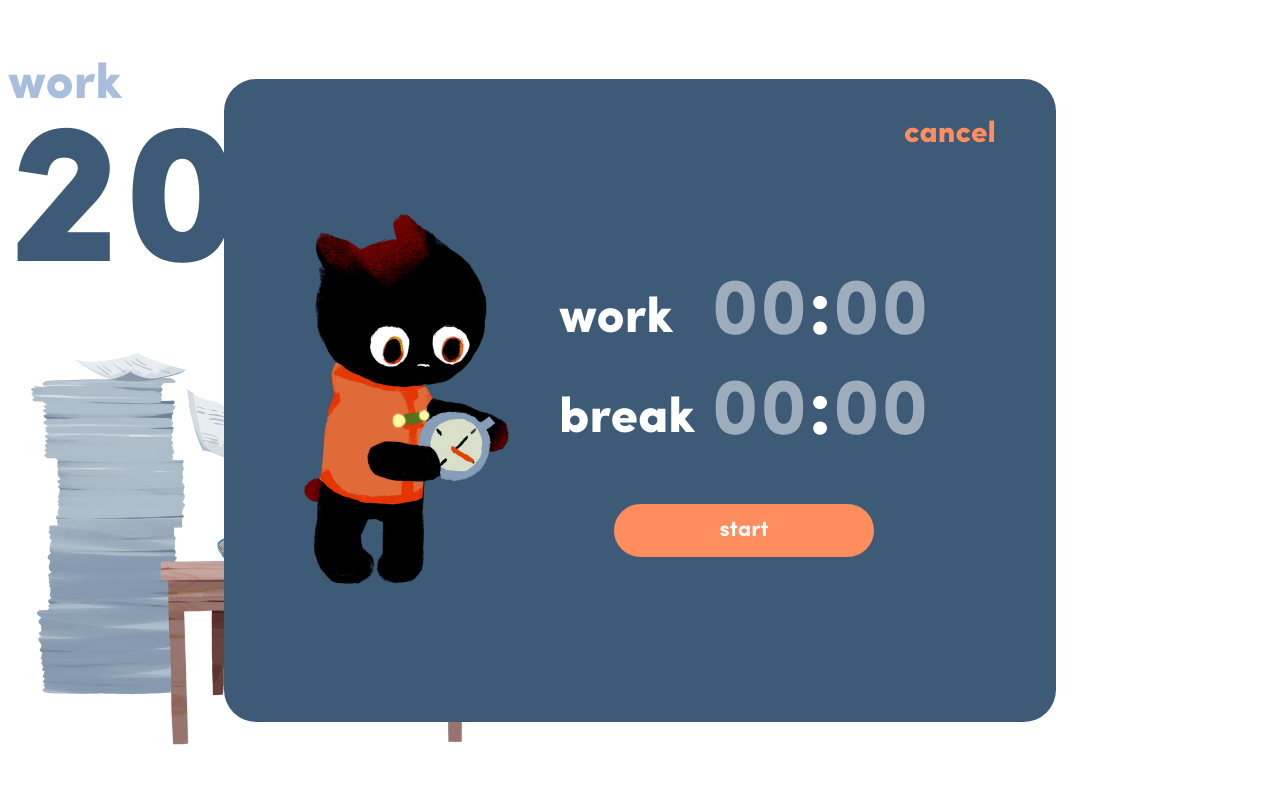
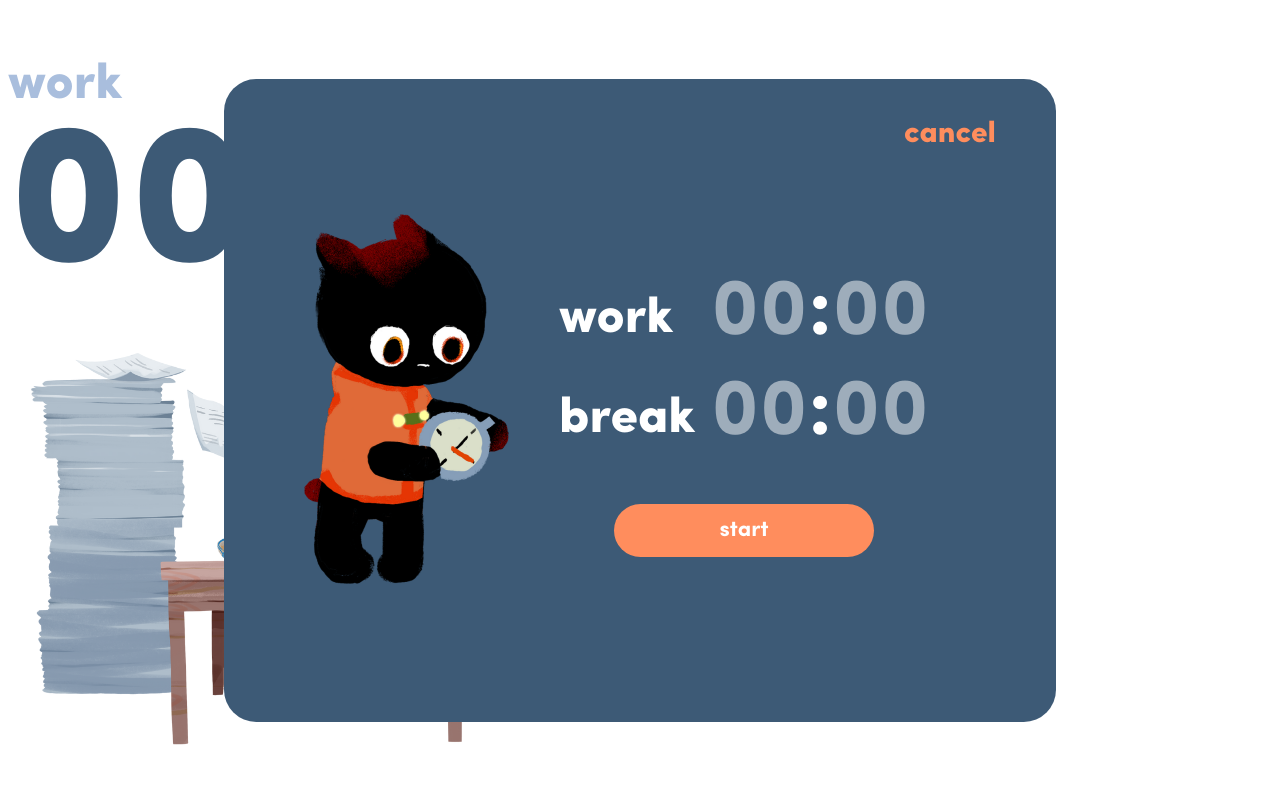
Before and after one commit to MohaElder/Project-Inspo, a Vue app: page / in a window 1280 px wide. Shown: the top 800 px of the page. Built offline with nearby package versions, Linux system fonts and the light colour scheme.

Commit message:
Fixed the bug of the play button when timer is up

```diff
--- a/src/components/timer.vue
+++ b/src/components/timer.vue
@@ -4,12 +4,7 @@
       <div class="blue title">{{ displayMinutes }}:{{ displaySeconds }}</div>
       <div class="controls">
         <img class="bg" :src="image"/>
-        <img
-          class="play-btn"
-          :src="isPlaying ? pause : play"
-          key="pause"
-          @click="toggleTimer"
-        />
+        <img class="play-btn" :src="isPlaying ? pause : play" @click="toggleTimer"/>
         <!--the isPlaying ? pause : play means: if isPlaying is True? Then use pause src, else show play src -->
       </div>
     </div>
@@ -39,7 +34,6 @@ export default {
       play: play,
       pause: pause,
       image: studying,
-      rest: rest,
       section: "work",
     };
   },
@@ -67,30 +61,20 @@ export default {
       }
     },
 
-    reset(minutes){
-      console.log("resetting" + minutes);
-      this.toggleTimer()
-      this.totalSeconds=minutes*60
-    },
+    toggleSection(){
 
-    changeCurrentTimer(timerType) {
-      //can check out ternary expression~
-      this.reset(timerType == "break" ? this.breaktime : this.worktime);
-    },
-
-    toggleSection(){
-      if(this.section==="work"){
-        this.section="break"
-        this.image=rest
-        this.changeCurrentTimer("break");
+      if(this.section === "work") {
+        this.section = "break"
+        this.image = rest
         console.log("work completed");
       }
-      else if(this.section==="break"){
-        this.section="work"
-        this.image=studying
-        this.changeCurrentTimer("work");
-        console.log("break completed");
+
+      else if(this.section==="break") {
+        this.section = "work"
+        this.image = studying
+        console.log("break is over");
       }
+
     },
 
     formatTime(time) {
@@ -112,6 +96,7 @@ export default {
             this.toggleSection();
             clearInterval(this.timerInstance);
             this.setUserTime();
+            this.isPlaying = false;
             return;
           }
           this.totalSeconds -= 1;
--- a/src/middleware/data.js
+++ b/src/middleware/data.js
@@ -4,7 +4,7 @@ export class User {
      *
      */
 
-    constructor(username = "default", breakTime = 1201, workTime = 1220, notes ={}) {
+    constructor(username = "default", breakTime = 0, workTime = 0, notes ={}) {
         this.username = username;
         this.breakTime = breakTime; //seconds
         this.workTime = workTime; //seconds
```
